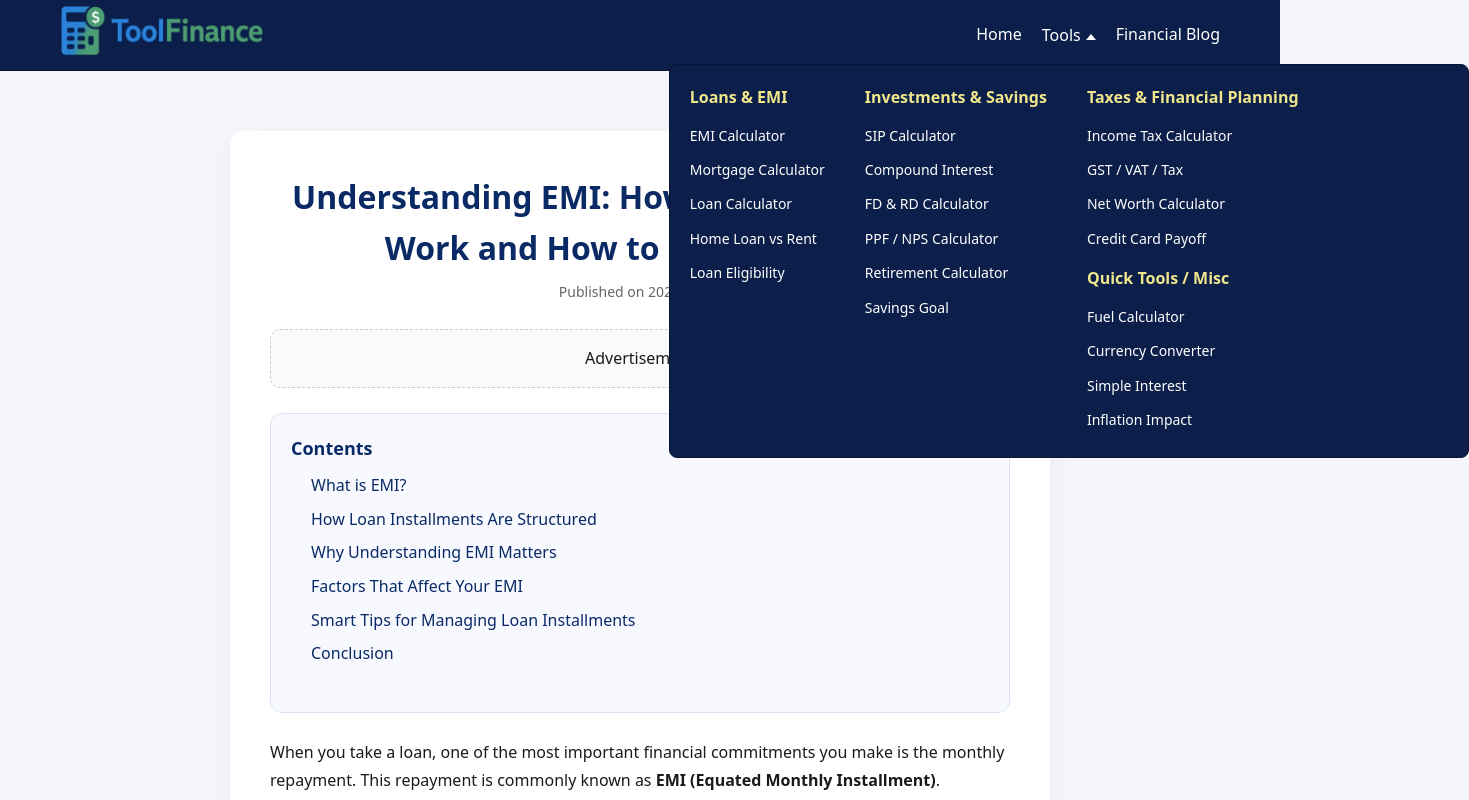
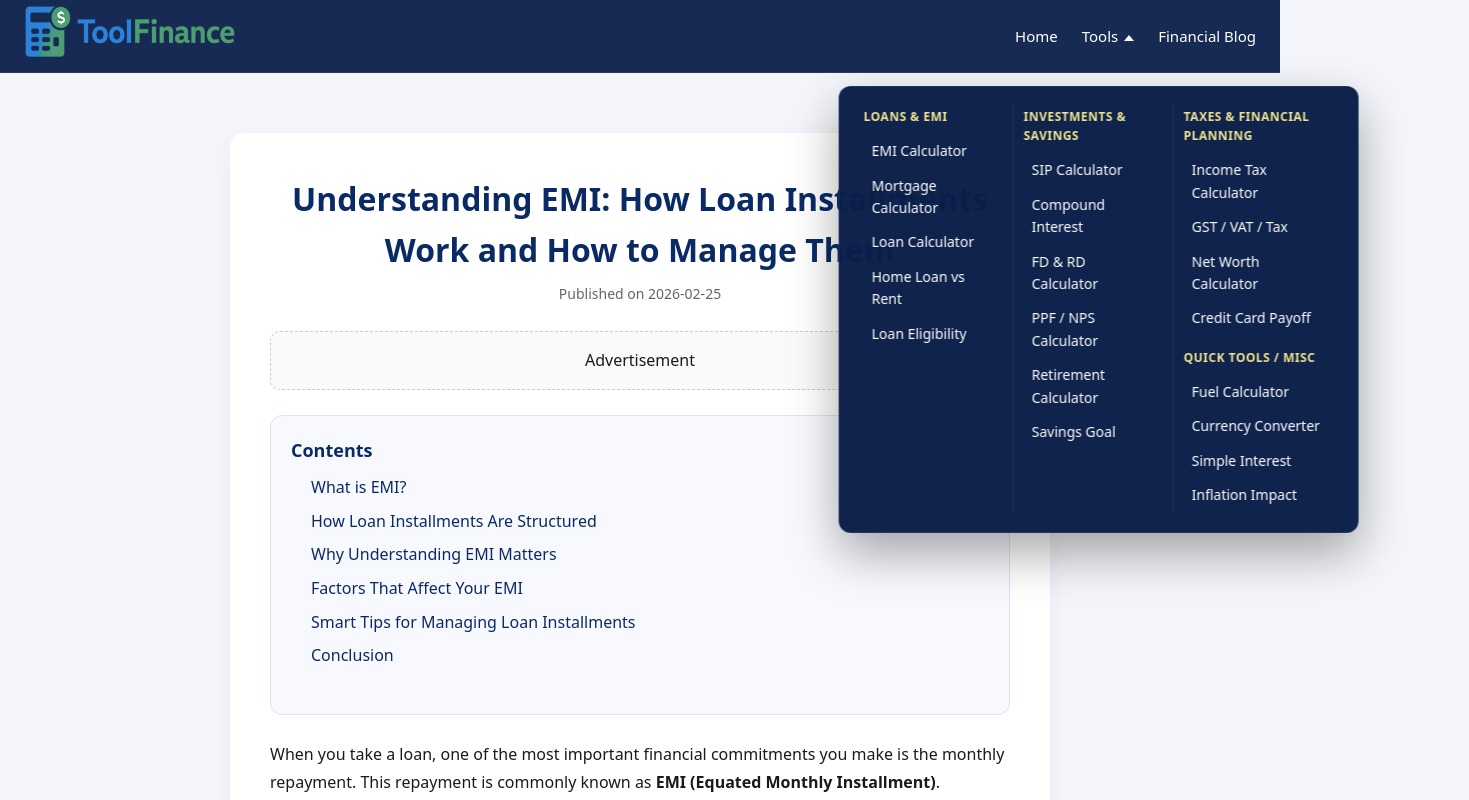
Before and after one commit to Sawbean/Finance-tools, a Next.js app: page /blog/emi-calculator-guide in a window 1280 px wide. Both pictures are taken after a click on the button "Tools". Shown: the top 800 px of the page, 1469 px wide, since content can reach past the window. Built offline with nearby package versions, Linux system fonts and the light colour scheme.

Commit message:
desktop dropdown donen

```diff
--- a/components/layout/Header.js
+++ b/components/layout/Header.js
@@ -1,22 +1,47 @@
 import Link from "next/link";
 import Image from "next/image";
-import { useState } from "react";
+import { useState, useEffect, useRef } from "react";
 
 export default function Header() {
   const [menuOpen, setMenuOpen] = useState(false);
   const [toolsOpen, setToolsOpen] = useState(false);
 
+  const dropdownRef = useRef(null);
+
   const toggleMenu = () => setMenuOpen(!menuOpen);
-  const toggleTools = () => setToolsOpen(!toolsOpen);
+
+  const toggleTools = (e) => {
+    e.stopPropagation(); // prevent immediate close
+    setToolsOpen(!toolsOpen);
+  };
 
   const closeMenu = () => {
     setMenuOpen(false);
     setToolsOpen(false);
   };
 
+  // ✅ CLOSE DROPDOWN WHEN CLICKING OUTSIDE
+  useEffect(() => {
+    const handleClickOutside = (event) => {
+      if (
+        dropdownRef.current &&
+        !dropdownRef.current.contains(event.target)
+      ) {
+        setToolsOpen(false);
+      }
+    };
+
+    document.addEventListener("mousedown", handleClickOutside);
+
+    return () => {
+      document.removeEventListener("mousedown", handleClickOutside);
+    };
+  }, []);
+
   return (
     <header className="site-header">
       <div className="header-container">
+
         {/* Logo */}
         <div className="logo">
           <Link href="/" onClick={closeMenu}>
@@ -34,8 +59,13 @@ export default function Header() {
         <nav className={`nav-links ${menuOpen ? "open" : ""}`}>
           <Link href="/" onClick={closeMenu}>Home</Link>
 
-          <div className="tools-dropdown">
-            <button className={`tools-btn ${toolsOpen ? "open" : ""}`} onClick={toggleTools}>
+          {/* ✅ DROPDOWN WRAPPED WITH REF */}
+          <div className="tools-dropdown" ref={dropdownRef}>
+
+            <button
+              className={`tools-btn ${toolsOpen ? "open" : ""}`}
+              onClick={toggleTools}
+            >
               Tools
               <svg viewBox="0 0 10 10" fill="currentColor">
                 <polygon points="0,0 10,0 5,6" />
@@ -43,6 +73,8 @@ export default function Header() {
             </button>
 
             <div className={`tools-menu ${toolsOpen ? "open" : ""}`}>
+
+              {/* Column 1 */}
               <div className="tools-column">
                 <div className="tools-category">Loans & EMI</div>
                 <Link href="/tools/emi" onClick={closeMenu}>EMI Calculator</Link>
@@ -52,6 +84,7 @@ export default function Header() {
                 <Link href="/tools/loan-eligibility" onClick={closeMenu}>Loan Eligibility</Link>
               </div>
 
+              {/* Column 2 */}
               <div className="tools-column">
                 <div className="tools-category">Investments & Savings</div>
                 <Link href="/tools/sip" onClick={closeMenu}>SIP Calculator</Link>
@@ -62,25 +95,30 @@ export default function Header() {
                 <Link href="/tools/savings-goal" onClick={closeMenu}>Savings Goal</Link>
               </div>
 
+              {/* Column 3 */}
               <div className="tools-column">
                 <div className="tools-category">Taxes & Financial Planning</div>
                 <Link href="/tools/income-tax" onClick={closeMenu}>Income Tax Calculator</Link>
                 <Link href="/tools/gst-vat-tax" onClick={closeMenu}>GST / VAT / Tax</Link>
                 <Link href="/tools/net-worth" onClick={closeMenu}>Net Worth Calculator</Link>
                 <Link href="/tools/credit-card-payoff" onClick={closeMenu}>Credit Card Payoff</Link>
-                <div className="tools-category" style={{marginTop: '10px'}}>Quick Tools / Misc</div>
+
+                <div className="tools-category" style={{ marginTop: "12px" }}>
+                  Quick Tools / Misc
+                </div>
                 <Link href="/tools/fuel" onClick={closeMenu}>Fuel Calculator</Link>
                 <Link href="/tools/currency" onClick={closeMenu}>Currency Converter</Link>
                 <Link href="/tools/simple-interest" onClick={closeMenu}>Simple Interest</Link>
                 <Link href="/tools/inflation" onClick={closeMenu}>Inflation Impact</Link>
               </div>
+
             </div>
           </div>
 
           <Link href="/blog" onClick={closeMenu}>Financial Blog</Link>
         </nav>
 
-        {/* Mobile menu toggle */}
+        {/* Mobile Menu Toggle */}
         <button className="menu-toggle" onClick={toggleMenu}>
           ☰
         </button>
--- a/styles/globals.css
+++ b/styles/globals.css
@@ -74,29 +74,30 @@ p {
   margin-bottom: 8px;
 }
 /* ===============================
-   HEADER
+   HEADER (PREMIUM FINTECH STYLE)
 ================================ */
 .site-header {
   width: 100%;
-  background: #0b1f4a;
-  border-bottom: 1px solid #081633;
+  background: rgba(11, 31, 74, 0.95);
+  backdrop-filter: blur(12px);
+  border-bottom: 1px solid rgba(255,255,255,0.08);
   position: sticky;
   top: 0;
   z-index: 1000;
 }
 
 .header-container {
-  max-width: 1200px;
+  max-width: 1280px;
   margin: 0 auto;
   display: flex;
   justify-content: space-between;
   align-items: center;
-  height: 70px;
-  padding: 0 20px;
+  height: 72px;
+  padding: 0 24px;
 }
 
 .logo img {
-  height: 50px;
+  height: 52px;
   width: auto;
 }
 
@@ -106,14 +107,14 @@ p {
 .nav-links {
   display: flex;
   align-items: center;
-  gap: 20px;
+  gap: 24px;
 }
 
 .nav-links a {
   color: #ffffff;
   font-weight: 500;
-  font-size: 16px;
-  text-decoration: none;
+  font-size: 15px;
+  transition: all 0.25s ease;
 }
 
 .nav-links a:hover {
@@ -121,93 +122,137 @@ p {
 }
 
 /* ===============================
-   TOOLS DROPDOWN (MEGA)
+   TOOLS DROPDOWN (MEGA PREMIUM)
 ================================ */
 .tools-dropdown {
   position: relative;
 }
 
+/* Button */
 .tools-btn {
   background: none;
   border: none;
   font-family: inherit;
-  font-size: 16px;
+  font-size: 15px;
   font-weight: 500;
   color: #ffffff;
   cursor: pointer;
   display: flex;
   align-items: center;
-  gap: 5px;
+  gap: 6px;
+  transition: color 0.25s ease;
+}
+
+.tools-btn:hover {
+  color: #f0e68c;
 }
 
 .tools-btn svg {
   width: 10px;
   height: 10px;
-  transition: transform 0.3s ease;
+  transition: transform 0.25s ease;
 }
 
-/* Rotate arrow when open or hover on desktop */
-.tools-btn.open svg,
-.tools-dropdown:hover .tools-btn svg {
+.tools-btn.open svg {
   transform: rotate(180deg);
 }
 
-/* Mega dropdown container */
+/* ===============================
+   DROPDOWN PANEL (SHIFTED RIGHT)
+================================ */
 .tools-menu {
-  display: none; /* hidden by default */
   position: absolute;
-  top: 40px;
-  left: 50%;
-  transform: translateX(-50%);
-  background: #0b1f4a;
-  border: 1px solid #081633;
-  border-radius: 8px;
-  padding: 20px;
-  width: 800px;
-  max-width: 95vw; /* responsive */
-  gap: 40px;
-  z-index: 100;
-  max-height: 500px;
-  overflow-y: auto;
+  top: 60px;
+
+  /* shift slightly right from center */
+  left: 52%;                /* was 50% */
+  transform: translateX(-30%) translateY(10px); /* match left shift */
+
+  display: flex;
+  justify-content: space-between;
+  gap: 10px;
+
+  padding: 20px 24px;
+
+  width: auto;
+  max-width: 95vw;
+
+  background: rgba(11, 31, 74, 0.98);
+  backdrop-filter: blur(12px);
+
+  border: 1px solid rgba(255,255,255,0.08);
+  border-radius: 12px;
+
+  box-shadow: 0 20px 50px rgba(0,0,0,0.35);
+
+  opacity: 0;
+  pointer-events: none;
+
+  transition: opacity 0.25s ease, transform 0.25s ease;
+
+  z-index: 999;
 }
 
-/* Show dropdown on hover for desktop */
+/* SHOW ON HOVER (DESKTOP) */
 @media (min-width: 993px) {
   .tools-dropdown:hover .tools-menu {
-    display: flex;
+    opacity: 1;
+    transform: translateX(-60%) translateY(0); /* match left shift */
+    pointer-events: all;
   }
 }
 
-/* Show dropdown on click when 'open' class is added (for mobile) */
+/* SHOW ON CLICK */
 .tools-menu.open {
-  display: flex;
+  opacity: 1;
+  transform: translateX(-52%) translateY(0);
+  pointer-events: all;
 }
 
-/* Column within mega dropdown */
+/* ===============================
+   COLUMNS (HORIZONTAL ON DESKTOP)
+================================ */
 .tools-column {
   display: flex;
   flex-direction: column;
+  flex: 1;            /* all columns evenly distributed */
+  min-width: 150px;   /* prevents text cut */
 }
 
+/* CATEGORY TITLE */
 .tools-category {
+  white-space: normal;  /* allow wrapping if needed */
   font-weight: 600;
+  font-size: 12px;
+  text-transform: uppercase;
+  letter-spacing: 0.5px;
   color: #f0e68c;
   margin-bottom: 8px;
 }
 
-/* Dropdown links */
+/* LINKS */
 .tools-menu a {
-  padding: 6px 0;
+  padding: 6px 8px;
   font-size: 14px;
   color: #ffffff;
+  border-radius: 6px;
+  transition: all 0.2s ease;
 }
 
 .tools-menu a:hover {
+  background: rgba(255,255,255,0.08);
   color: #f0e68c;
+  transform: translateX(2px);
+}
+
+/* COLUMN SEPARATORS (PREMIUM FEEL) */
+.tools-column:not(:last-child) {
+  border-right: 1px solid rgba(255,255,255,0.08);
+  padding-right: 16px;
 }
 
 /* ===============================
-   MOBILE
+   MOBILE MENU
 ================================ */
 .menu-toggle {
   display: none;
@@ -218,21 +263,28 @@ p {
   color: #ffffff;
 }
 
+/* MOBILE */
 @media (max-width: 992px) {
+  .menu-toggle {
+    display: block;
+  }
+
   .nav-links {
     position: absolute;
-    top: 70px;
+    top: 72px;
     left: 0;
     right: 0;
     background: #0b1f4a;
     flex-direction: column;
     align-items: flex-start;
-    padding: 20px 30px;
-    gap: 15px;
+    padding: 25px 30px;
+    gap: 14px;
     border-bottom: 1px solid #081633;
+
     transform: translateY(-10px);
     opacity: 0;
     pointer-events: none;
+
     transition: all 0.25s ease;
   }
 
@@ -242,26 +294,41 @@ p {
     pointer-events: all;
   }
 
+  /* MOBILE DROPDOWN */
   .tools-menu {
     position: relative;
     top: 0;
     left: 0;
     transform: none;
+
     flex-direction: column;
-    gap: 0;
-    max-height: none;
+    gap: 10px;
+
+    width: 100%;
+    padding: 10px 0;
+
+    background: transparent;
     border: none;
     box-shadow: none;
-    padding: 10px 0;
-    width: 100%;
+
+    opacity: 1;
+    pointer-events: all;
   }
 
   .tools-column {
-    margin-bottom: 15px;
+    margin-bottom: 12px;
+    border-right: none;
+    padding-right: 0;
   }
 
-  .menu-toggle {
-    display: block;
+  .tools-menu a {
+    padding: 10px 0;
+    font-size: 15px;
+  }
+
+  .tools-menu a:hover {
+    background: none;
+    transform: none;
   }
 }
 /* ===============================
```
